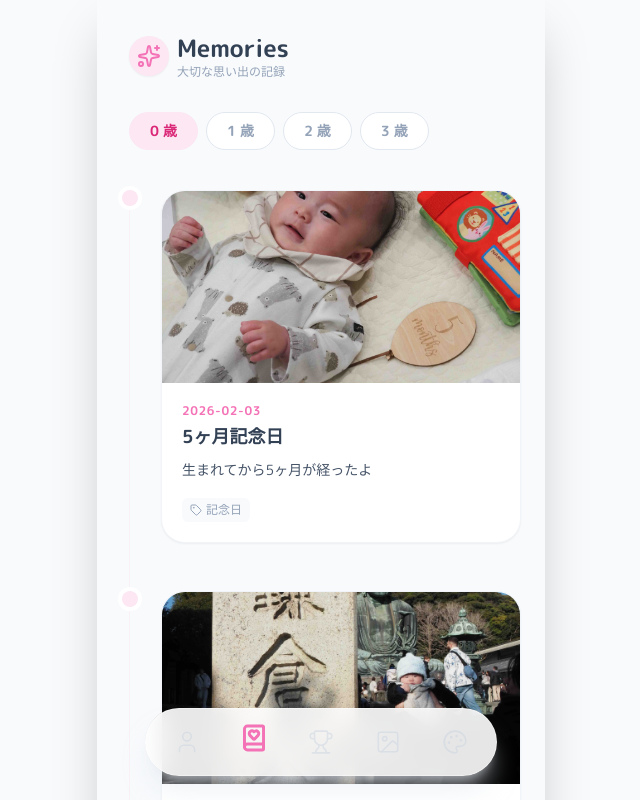
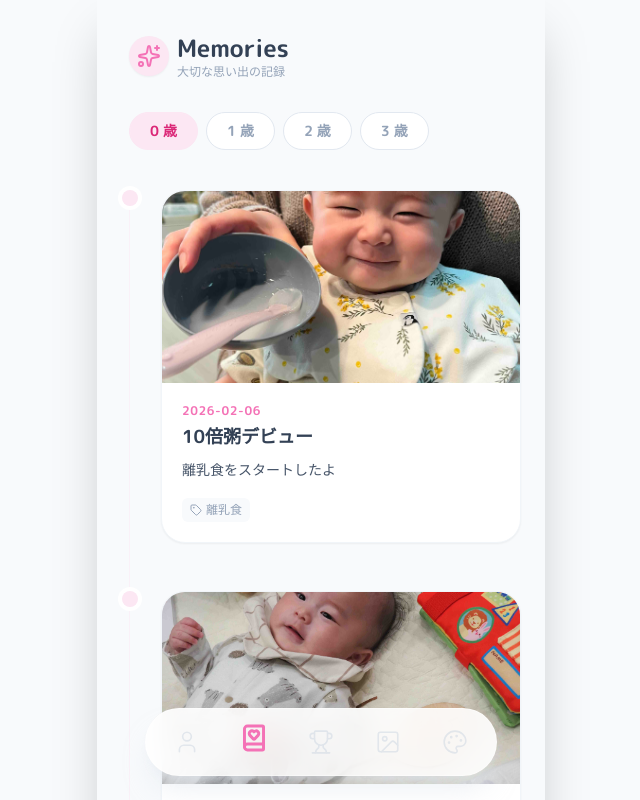
Before and after one commit to ika2kan-fjyu/baby-portfolio-dev, a React (Vite) app: page /memories in a window 1280 px wide. Shown: the top 800 px of the page, without its empty margins (319-959 px from the left). Built offline with nearby package versions, Linux system fonts and the light colour scheme.

Commit message:
memoriesを追加

```diff
--- a/src/data/data.js
+++ b/src/data/data.js
@@ -113,8 +113,8 @@ export const achievementsData = [
         id: "baby-okayu",
         category: "food",
         title: "10倍粥を食べた",
-        date: "",
-        isUnlocked: false,
+        date: "2026-02-06",
+        isUnlocked: true,
         icon: "🍙"
     },
     {
@@ -228,6 +228,14 @@ export const achievementsData = [
 //
 
 export const memoriesData = [
+    {
+        id: 2026020601,
+        date: "2026-02-06",
+        title: "10倍粥デビュー",
+        description: "離乳食をスタートしたよ",
+        tags: ["離乳食"],
+        image: "/memories/20260206.jpg"
+    },
     {
         id: 2026020301,
         date: "2026-02-03",
```
Also changed, not shown: public/memories/20260206.jpg (added).
